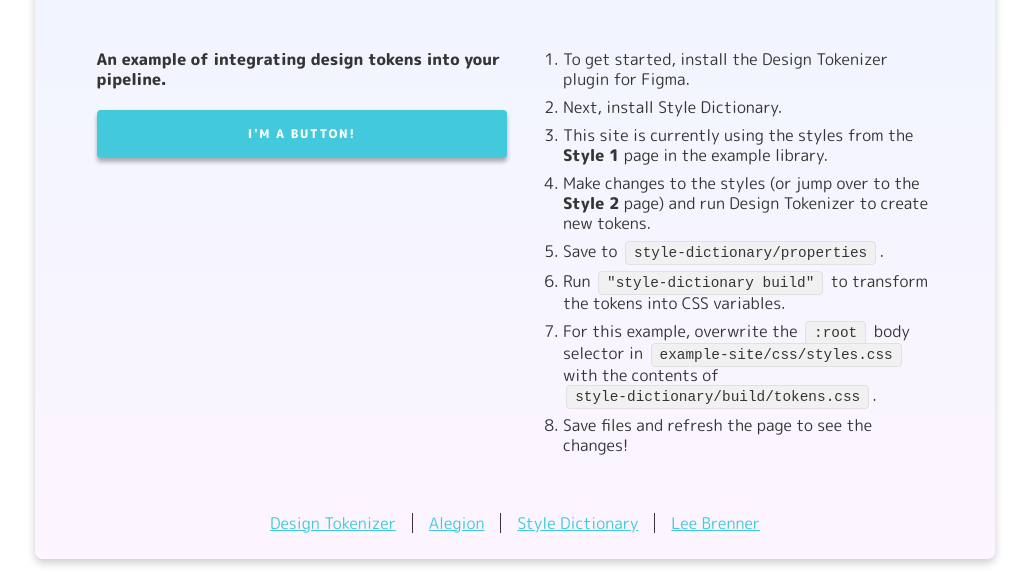
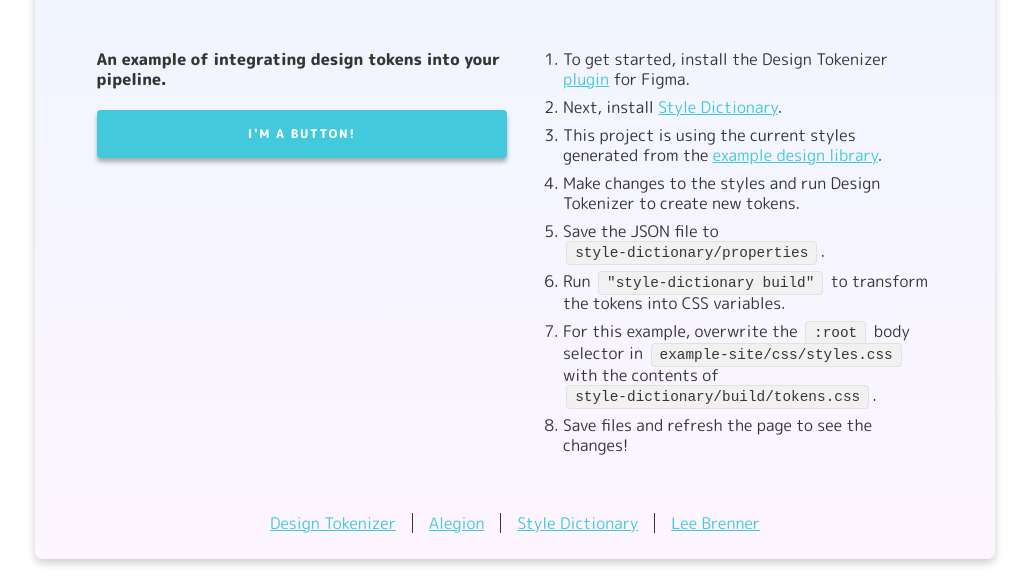
Before and after one commit to leebert/design-tokenizer-integration-example, a plain HTML site: page example-site/index.html in a window 1280 px wide. Shown: the part 239-822 px from the top of the page, without its empty margins (125-1154 px from the left). Drawn offline with Linux system fonts and the light colour scheme.

Commit message:
copy update

```diff
--- a/example-site/index.html
+++ b/example-site/index.html
@@ -25,11 +25,11 @@
                 </section>
                 <section>
                     <ol>
-                        <li>To get started, install the Design Tokenizer plugin for Figma.</li>
-                        <li>Next, install Style Dictionary.</li>
-                        <li>This site is currently using the styles from the <b>Style 1</b> page in the example library.</li>
-                        <li>Make changes to the styles (or jump over to the <b>Style 2</b> page) and run Design Tokenizer to create new tokens.</li>
-                        <li>Save to <code>style-dictionary/properties</code>.</li>
+                        <li>To get started, install the Design Tokenizer <a href="https://www.figma.com/c/plugin/767048666042724266/Design-Tokenizer" target="_blank">plugin<a></a> for Figma.</li>
+                        <li>Next, install <a href="https://amzn.github.io/style-dictionary/#/" target="_blank">Style Dictionary</a>.</li>
+                        <li>This project is using the current styles generated from the <a href="https://www.figma.com/file/4wWBG2jvrepyuV1cvOzsL3/ExampleDesignTokenLibrary" target="_blank">example design library</a>.</li>
+                        <li>Make changes to the styles and run Design Tokenizer to create new tokens.</li>
+                        <li>Save the JSON file to <code>style-dictionary/properties</code>.</li>
                         <li>Run <code>"style-dictionary build"</code> to transform the tokens into CSS variables.</li>
                         <li>For this example, overwrite the <code>:root</code> body selector in <code>example-site/css/styles.css</code> with the contents of <code>style-dictionary/build/tokens.css</code>.</li>
                         <li>Save files and refresh the page to see the changes!</li>
```
